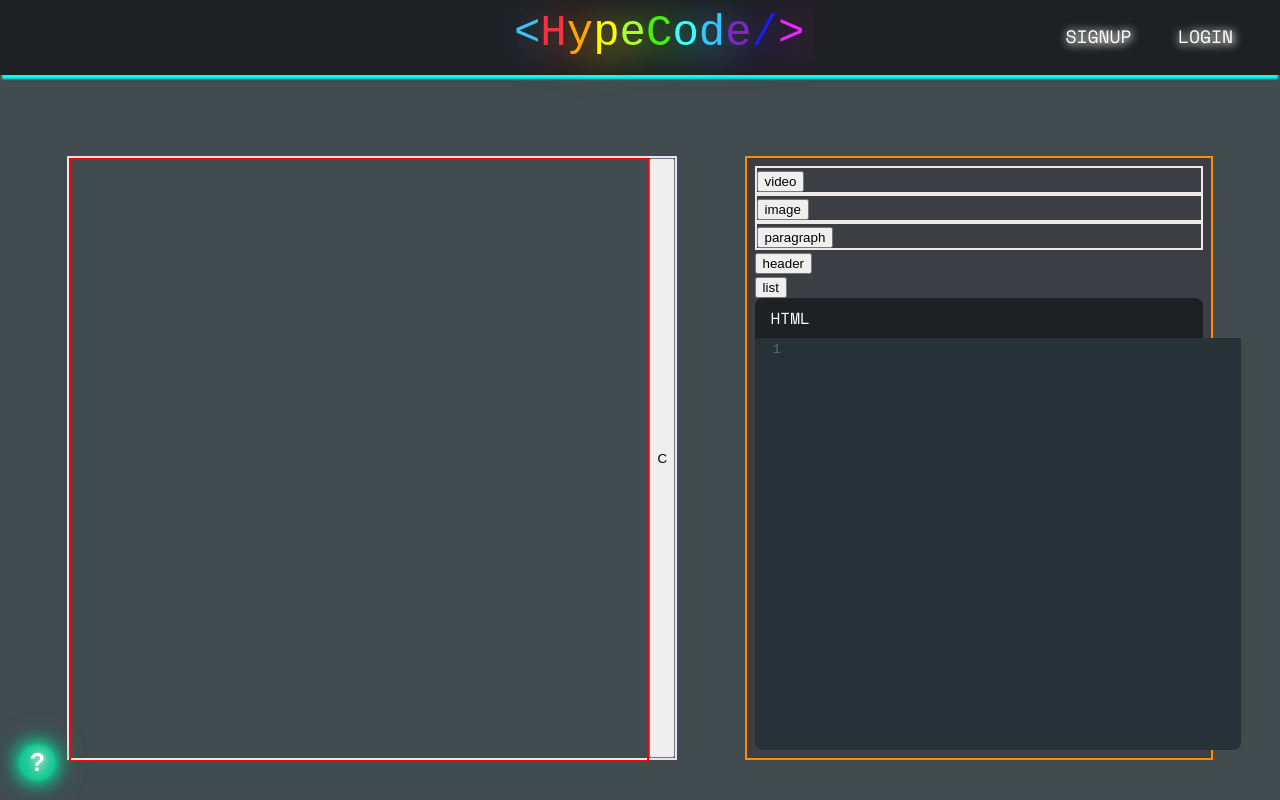
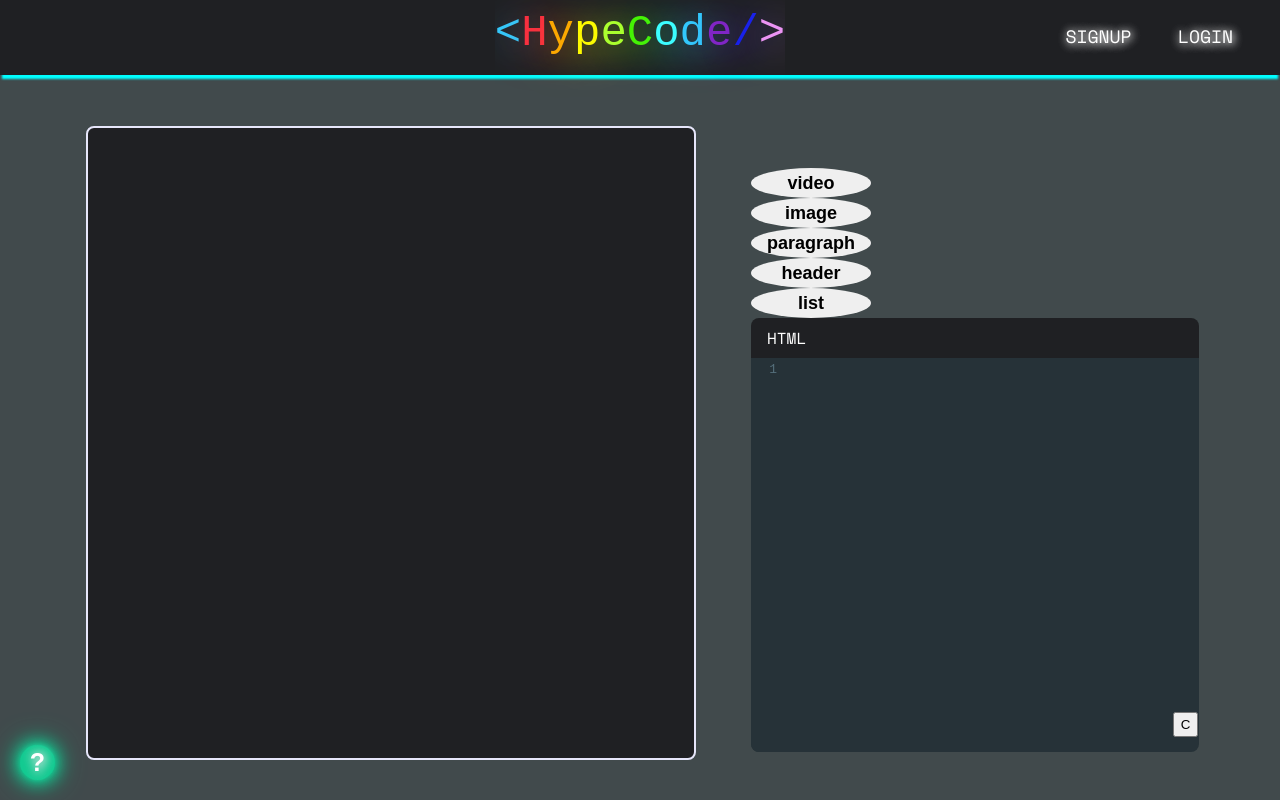
Before and after one commit to susanzea/HypeCode00, a React (Create React App) app in the folder frontend/: page /#/ in a window 1280 px wide. Built offline with nearby package versions, Linux system fonts and the light colour scheme.

Commit message:
styling toggle buttons

```diff
--- a/frontend/src/assets/style/index.scss
+++ b/frontend/src/assets/style/index.scss
@@ -18,17 +18,16 @@ body {
 
 .right-pane {
   height: 75vh;
-  background-color: hsl(225, 6%, 25%);
-  border: 2px solid darkorange;
 }
 
 .left-pane {
   height: 75vh;
+  background-color: #1f2023;
   border: 2px solid lavender;
-}
+  border-radius: 8px;
+  margin-left: 3%;
+  padding: 15px;
 
-iframe {
-  border: 2px solid red;
 }
 
 .editor-container {
@@ -57,7 +56,7 @@ iframe {
 
 .html-editor {
   flex-grow: 1;
-  width: 38vw;
+  width: 100%;
   border-bottom-left-radius: .5rem;
   border-bottom-right-radius: .5rem;
   overflow: hidden;
@@ -74,3 +73,11 @@ iframe {
 /* .cm-attribute, .cm-string {
   color: inherit;
 } */
+
+#clear {
+  height: 25px;
+  position: relative;
+  top: 92%;
+  right: 7%;
+  margin: 0;
+}
--- a/frontend/src/assets/style/logo.scss
+++ b/frontend/src/assets/style/logo.scss
@@ -1,5 +1,6 @@
 $red: #F82F40;
 $blue: #31CBFD;
+$violet: #ec94f4;
 
 
 #blue:hover {
@@ -28,8 +29,8 @@ $blue: #31CBFD;
 }
 
 #fuschia:hover {
-    color: #f124fd;
-    text-shadow: 0 0 30px #f124fd;
+    color: $violet;
+    text-shadow: 0 0 30px $violet;
 }
 
 #lightviolet:hover {
@@ -85,8 +86,8 @@ $blue: #31CBFD;
 }
 
 #fuschia {
-    color: #f124fd;
-    text-shadow: 5px 5px 40px #f124fd;
+    color: $violet;
+    text-shadow: 5px 5px 40px $violet;
 }
 
 #lightviolet {
--- a/frontend/src/assets/style/menu.scss
+++ b/frontend/src/assets/style/menu.scss
@@ -77,7 +77,7 @@ $p3: #13ca91;
     text-shadow: 1px 1px 10px #fff, 1px 1px 10px #ccc;
     // box-shadow: 0 0 5px 3px $p3 ;
     // color: $p3;
-    border-radius: 20px;
+    border-radius: 5px;
 }
 
 .menu-icon:hover{
--- a/frontend/src/assets/style/navbar.scss
+++ b/frontend/src/assets/style/navbar.scss
@@ -54,13 +54,10 @@
     // text-shadow: 0 0 1em cyan;
     // box-shadow: 0 0 3rem 0em currentColor;
     // border: 3px solid currentColor;
-    margin-left: 3%;
     flex: 4;
     font-weight: 500;
     transition: all ease-in 1s;
     overflow: hidden;
-    padding-left: 10px;
-    padding-right: 10px;
     border-radius: 20px;
 }
 
--- a/frontend/src/assets/style/tag_buttons.scss
+++ b/frontend/src/assets/style/tag_buttons.scss
@@ -1,5 +1,10 @@
-.add-tag {
-    border: 2px solid rgb(238, 234, 234);
+.tag-button {
+    font-size: 18px;
+    font-weight: bold;
+    border: none;
+    border-radius: 50%;
+    width: 120px;
+    height: 30px;
 }
 
 .tag-form {
--- a/frontend/src/components/editor/App.js
+++ b/frontend/src/components/editor/App.js
@@ -29,24 +29,24 @@ function App() {
 
     // ele.setAttribute("color", "blue")
     setTimeout(() => {
-      colorize("<h1>", "blue")
-      colorize("<h2>", "blue")
-      colorize("<h3>", "blue")
-      colorize("<ol>", "orange")
-      colorize("<ul>", "orange")
-      colorize("<li>", "orange")
-      colorize("<p>", "green")
-      colorize("<img", "pink")
-      colorize("<iframe>", "purple")
-      colorize("</h1>", "blue")
-      colorize("</h2>", "blue")
-      colorize("</h3>", "blue")
-      colorize("</ol>", "orange")
-      colorize("</ul>", "orange")
-      colorize("</li>", "orange")
-      colorize("</p>", "green")
-      colorize(" >", "pink")
-      colorize("</iframe>", "purple")
+      colorize("<h1>", "#31CBFD")
+      colorize("<h2>", "#31CBFD")
+      colorize("<h3>", "#31CBFD")
+      colorize("<ol>", "#FBA602")
+      colorize("<ul>", "#FBA602")
+      colorize("<li>", "#FBA602")
+      colorize("<p>", "#46F200")
+      colorize("<img", "#fffa00")
+      colorize("<iframe>", "#ec94f4")
+      colorize("</h1>", "#31CBFD")
+      colorize("</h2>", "#31CBFD")
+      colorize("</h3>", "#31CBFD")
+      colorize("</ol>", "#FBA602")
+      colorize("</ul>", "#FBA602")
+      colorize("</li>", "#FBA602")
+      colorize("</p>", "#46F200")
+      colorize(" >", "#fffa00")
+      colorize("</iframe>", "#ec94f4")
     }, 50)
   })
 
@@ -75,6 +75,7 @@ function App() {
           value={html}
           onChange={setHtml}
         />
+        <button onClick={clear} id="clear" >C</button>
       </div>
       <div className="pane left-pane">
         <iframe
@@ -84,7 +85,6 @@ function App() {
           frameBorder="0"
           height="100%"
         />
-        <button onClick={clear}>C</button>
       </div>
     </div>
   )
--- a/frontend/src/components/editor/Editor.js
+++ b/frontend/src/components/editor/Editor.js
@@ -313,7 +313,7 @@ class Editor extends React.Component {
                 </div>
 
                 <div id="headers">
-                    <button onClick={this.toggleHeader} id="show-header-options">header</button>
+                    <button onClick={this.toggleHeader} className='tag-button' id="show-header-options">header</button>
 
                     <div id="show-header-forms">
                         <button onClick={this.toggleHeader} className='tag-button' id="show-headerOne-form">large</button>
@@ -343,7 +343,7 @@ class Editor extends React.Component {
                 </div>
 
                 <div id="lists">
-                    <button onClick={this.toggleList} id="show-list-options">list</button>
+                    <button onClick={this.toggleList} className='tag-button' id="show-list-options">list</button>
 
                     <div id="show-list-forms">
                         <button onClick={this.toggleList} className='tag-button' id="show-orderedList-form">numbered</button>
```
